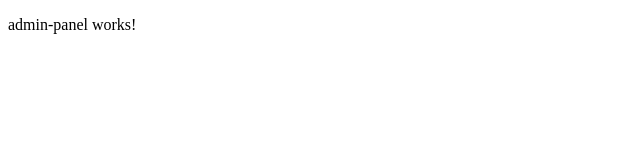
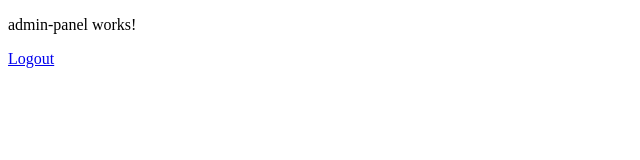
Before and after one commit to mbalcer/Enrollment-system, an Angular app in the folder enrollment-system-client/: page /admin-panel in a window 1280 px wide. Shown: the top 160 px of the page, without its empty margins (0-640 px from the left). Built offline with nearby package versions, Linux system fonts and the light colour scheme.

Commit message:
Added handling logout

```diff
--- a/enrollment-system-client/src/app/admin-panel/admin-panel.component.html
+++ b/enrollment-system-client/src/app/admin-panel/admin-panel.component.html
@@ -1,2 +1,3 @@
 <p>admin-panel works!</p>
 <p *ngIf="username!=''">Hello {{username}}</p>
+<a href="/logout" (click)="logout()">Logout</a>
--- a/enrollment-system-client/src/app/admin-panel/admin-panel.component.ts
+++ b/enrollment-system-client/src/app/admin-panel/admin-panel.component.ts
@@ -16,4 +16,7 @@ export class AdminPanelComponent implements OnInit {
     this.username = this.authService.getLoggedInUserName();
   }
 
+  logout() {
+    this.authService.logout();
+  }
 }
```
